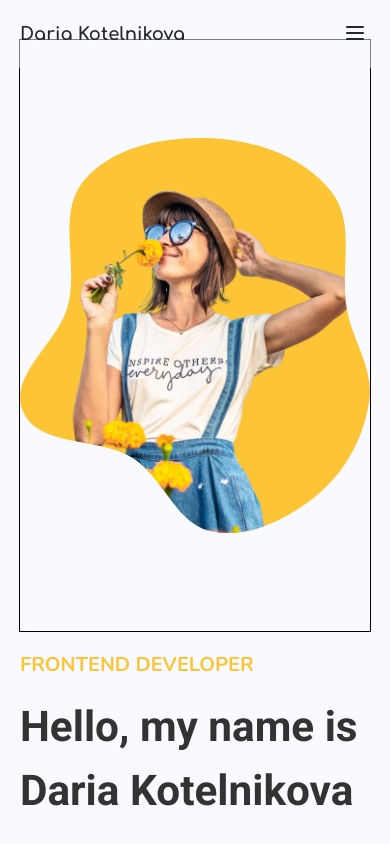
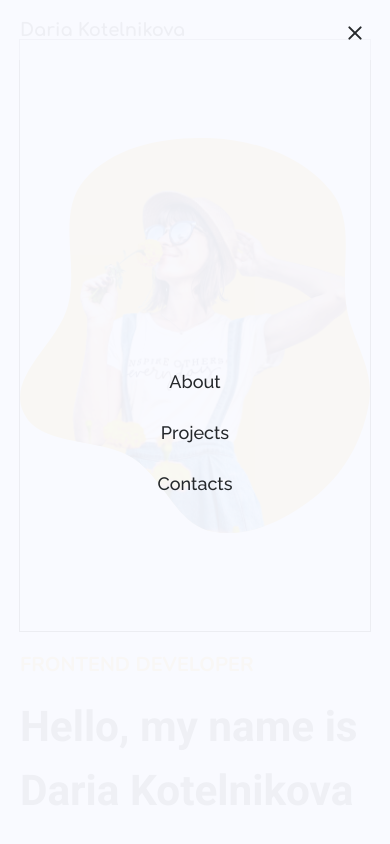
Before and after one commit to DariaKott/portfolio_new, a React app: page / in a window 390 px wide. Both pictures are taken after a click on the button 358 px from the left and 32 px from the top of the page. Shown: the top 844 px of the page. Built offline with nearby package versions, Linux system fonts and the light colour scheme.

Commit message:
Added useState to mobileMenu

```diff
--- a/src/components/menu/MobileMenu.tsx
+++ b/src/components/menu/MobileMenu.tsx
@@ -1,14 +1,19 @@
+import { useState } from "react";
 import styled, { css } from "styled-components";
 import { theme } from "../../assets/styles/Theme";
 
 export const MobileMenu = () => {
+    const [menuIsOpen, setmenuIsOpen] = useState(false);
+    const onBurgerBtnClick = () => { setmenuIsOpen(!menuIsOpen)};
+
+
     return (
     <StyledMobileMenu>
-        <BurgerButton isOpen={false}>
+        <BurgerButton isOpen={menuIsOpen} onClick={ onBurgerBtnClick }>
             <span></span>
         </BurgerButton>
 
-        <MobileMenuPopup isOpen={false}>
+        <MobileMenuPopup isOpen={menuIsOpen}>
         <ul>
             <li>
                 <a href="">About</a>
@@ -46,8 +51,8 @@ const BurgerButton = styled.button<{isOpen: boolean}>`
 
     ${props => props.isOpen && css<{isOpen: boolean}>`
         position: fixed;
-        top: 30px;
-        right: 40px;
+        top: 20px;
+        right: 20px;
         `}
 
     span {
```
